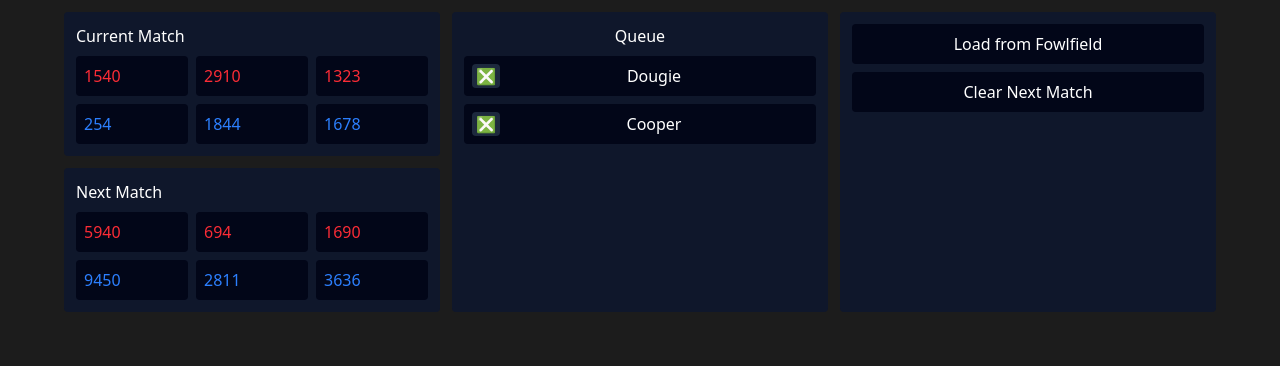
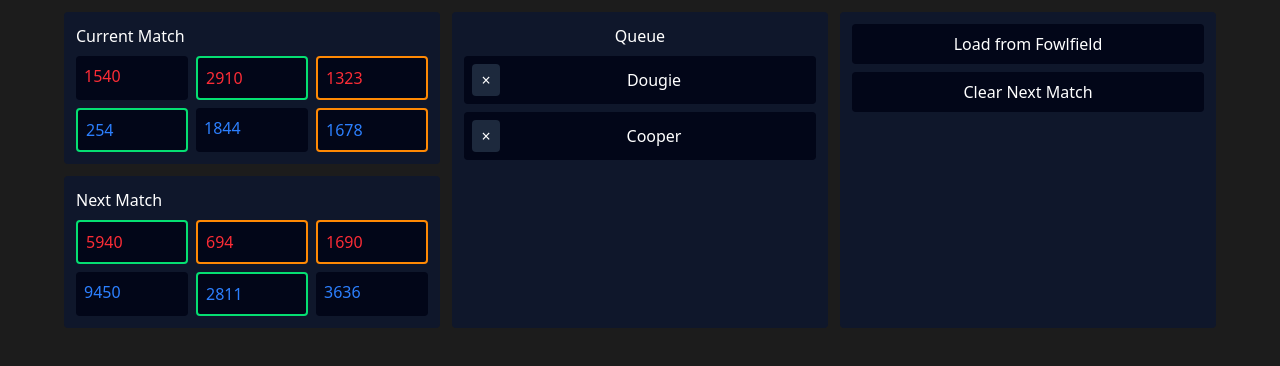
Before and after one commit to flamingchickens1540/chaotic-chickens, a SvelteKit app: page /admin in a window 1280 px wide. Shown: the top 366 px of the page. Built offline with nearby package versions, Linux system fonts and the light colour scheme.

Commit message:
feat: colored borders depending on status of teams in match

```diff
--- a/src/app.html
+++ b/src/app.html
@@ -2,7 +2,7 @@
 <html lang="en">
 	<head>
 		<meta charset="utf-8" />
-		<meta name="viewport" content="width=device-width, initial-scale=1" />
+		<meta name="viewport" content="width=device-width, initial-scale=1.0" />
 		%sveltekit.head%
 	</head>
 	<body data-sveltekit-preload-data="hover">
--- a/src/routes/admin/+page.svelte
+++ b/src/routes/admin/+page.svelte
@@ -4,22 +4,25 @@
         "Cooper",
     ])
 
-    let current_match: Array<{team: number, color: string}> = [
-        { team: 1540, color: "red" },
-        { team: 2910, color: "red" },
-        { team: 1323, color: "red" },
-        { team: 254, color: "blue" },
-        { team: 1844, color: "blue" },
-        { team: 1678, color: "blue" },
+    /*  Status: 0: not sent out - 1: sent but not recieved - 2: recieved
+        Subject to change???
+    */
+    let current_match: Array<{team: number, color: string, status: number}> = [
+        { team: 1540, color: "red", status: 0 },
+        { team: 2910, color: "red", status: 2 },
+        { team: 1323, color: "red", status: 1 },
+        { team: 254, color: "blue", status: 2 },
+        { team: 1844, color: "blue", status: 0},
+        { team: 1678, color: "blue", status: 1 },
     ]
 
-    let next_match: Array<{team: number, color: string}> = [
-        { team: 5940, color: "red" },
-        { team: 694, color: "red" },
-        { team: 1690, color: "red" },
-        { team: 9450, color: "blue" },
-        { team: 2811, color: "blue" },
-        { team: 3636, color: "blue" },
+    let next_match: Array<{team: number, color: string, status: number}> = [
+        { team: 5940, color: "red", status: 2 },
+        { team: 694, color: "red", status: 1},
+        { team: 1690, color: "red", status: 1 },
+        { team: 9450, color: "blue", status: 0 },
+        { team: 2811, color: "blue", status: 2 },
+        { team: 3636, color: "blue", status: 0 },
     ]
 
 
@@ -30,13 +33,13 @@
 
 </script>
 
-<div class="grid grid-cols-3 gap-3 m-auto mt-3 w-6xl">
+<div class="grid lg:grid-cols-3 grid-cols-1 gap-3 m-auto mt-3 w-sm lg:w-6xl">
     <div class="col-span-1 grid grid-rows-2 gap-3">
         <div class="row-span-1 bg-slate-900 p-3 rounded">
             Current Match
             <div class="grid grid-cols-3 gap-2 grid-rows-2 rounded mt-2">
-                {#each current_match as {team, color} }
-                    <div class="col-span-1 row-span-1 bg-slate-950 p-2 rounded {color == "red" ? "text-red-500" : "text-blue-500"}">
+                {#each current_match as {team, color, status} }
+                    <div class="col-span-1 row-span-1 bg-slate-950 p-2 rounded {color == "red" ? "text-red-500" : "text-blue-500"} border {status == 0 ? "border-none" : "border-solid"} border-2 {status == 1 ? "border-orange-400" : "border-green-400"}">
                         {team}
                     </div>
                 {/each}
@@ -45,8 +48,8 @@
         <div class="row-span-1 bg-slate-900 p-3 rounded">
             Next Match
             <div class="grid grid-cols-3 gap-2 grid-rows-2 rounded mt-2">
-                {#each next_match as {team, color} }
-                    <div class="col-span-1 row-span-1 bg-slate-950 p-2 rounded {color == "red" ? "text-red-500" : "text-blue-500"}">
+                {#each next_match as {team, color, status} }
+                    <div class="col-span-1 row-span-1 bg-slate-950 p-2 rounded {color == "red" ? "text-red-500" : "text-blue-500"} border {status == 0 ? "border-none" : "border-solid"} border-2 {status == 1 ? "border-orange-400" : "border-green-400"}">
                         {team}
                     </div>
                 {/each}
@@ -57,8 +60,8 @@
         Queue
         {#if scout_queue.length > 0}
             {#each scout_queue as scout, i}
-                <div class="bg-slate-950 rounded mt-2 p-2 grid grid-cols-12">
-                    <button class="bg-slate-800 rounded col-span-1" onclick={() => remove_scout(i)}>❎</button>
+                <div class="bg-slate-950 rounded mt-2 p-2 grid grid-cols-12 items-center">
+                    <button class="bg-slate-800 rounded col-span-1 py-1" onclick={() => remove_scout(i)}>×</button>
                     <span class="col-span-11">
                         {scout}
                     </span>
```
